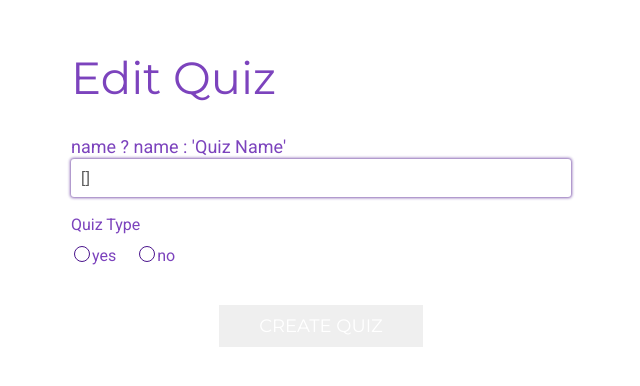
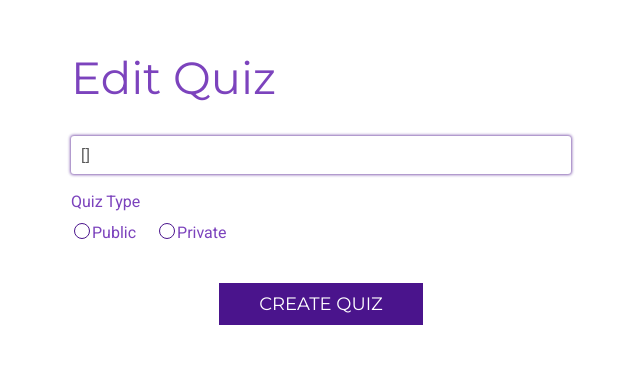
Before and after one commit to JonDunlap/asl_quiz_base-JonDunlap, a Node server app: template web/app/views/quizzes/form.pug in a window 1280 px wide. Shown: the part 116-502 px from the top of the page, without its empty margins (109-749 px from the left). Run offline with Node 20, Linux system fonts and the light colour scheme; the template is opened without the code that fills it, so the values that code supplies are empty; some libraries are stand-ins or nearby versions.

Commit message:
Fix span labels, make button active

```diff
--- a/web/app/views/quizzes/form.pug
+++ b/web/app/views/quizzes/form.pug
@@ -2,17 +2,17 @@
 block content
 	h1.heading= id ? 'Edit Quiz' : 'Create a New Quiz'
 	form.form(method="POST")
-		label.form__label name ? name : 'Quiz Name'
+		label.form__label= name ? name : 'Quiz Name'
 			input.form__input(type="text", name="title", value=name)
 		label.form__label
 			span.form__labelInline Quiz Type
 			label.form__labelInline
 				input.form__input__radio(type="radio", name="type", value="public", checked=type === 'public')
-				span yes
+				span Public
 			label.form__labelInline
 				input.form__input__radio(type="radio", name="type", value="private", checked=type === 'private')
-				span no
-		button.button(type="submit") Create Quiz
+				span Private
+		button.button.active(type="submit") Create Quiz
 		if errors
 			for error in errors
 				small.flash=error.msg
```
